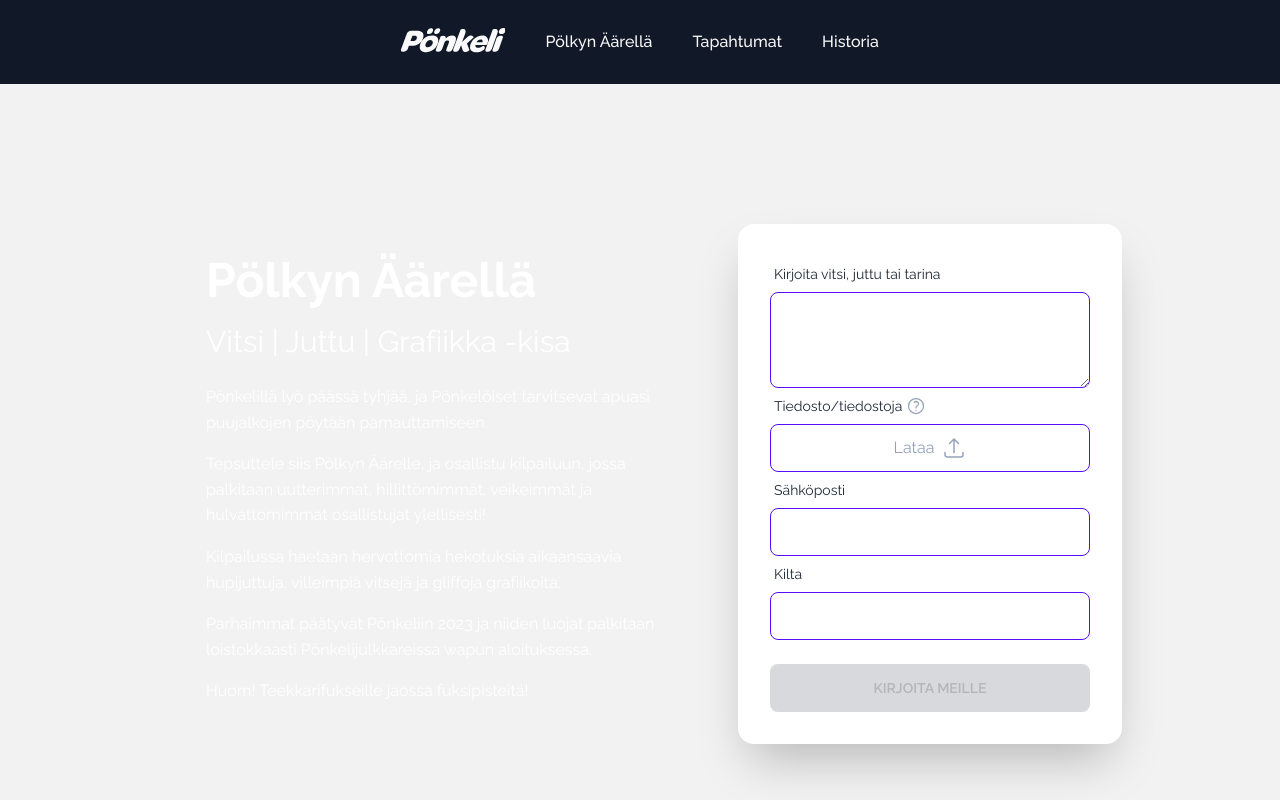
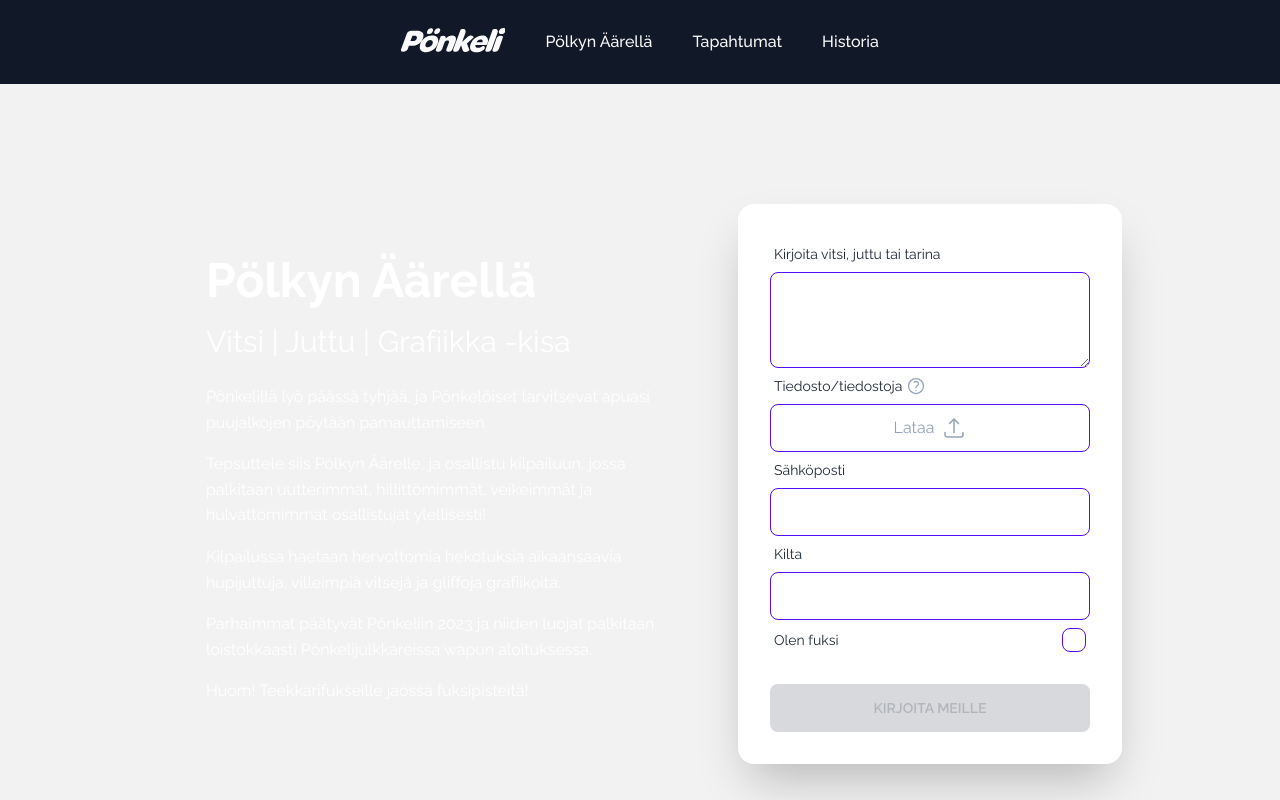
Before and after one commit to kolmeseiska/next-wappulehti, a Next.js app: page /kisa in a window 1280 px wide. Shown: the top 800 px of the page. Built offline with nearby package versions, Linux system fonts and the light colour scheme.

Commit message:
Add isFuksi field

```diff
--- a/components/Form.tsx
+++ b/components/Form.tsx
@@ -10,7 +10,8 @@ const defaultValues = {
   joke: '',
   files: [],
   email: '',
-  guild: ''
+  guild: '',
+  isFuksi: false
 }
 
 const upload = async (participation:Participation) => {
@@ -24,6 +25,7 @@ const upload = async (participation:Participation) => {
   formData.append('joke', participation.joke || '')
   formData.append('email', participation.email || '')
   formData.append('guild', participation.guild || '')
+  formData.append('isFuksi', participation.isFuksi == null ? 'false' : participation.isFuksi.toString())
 
   try {
     const result = (await fetch('/api/participation', {
@@ -45,6 +47,7 @@ const Form = () => {
 
   const onSubmit = async (participation:Participation) => {
     const result = await upload(participation)
+    console.log({ result })
     reset(defaultValues)
   }
 
@@ -87,6 +90,17 @@ const Form = () => {
           className='input input-bordered input-primary'
         />
       </div>
+      <div className='form-control'>
+        <label htmlFor='isFuksi' className='label cursor-pointer'>
+          <span className='label-text'>Olen fuksi</span>
+          <input
+            id='isFuksi'
+            type='checkbox'
+            {...register('isFuksi')}
+            className='checkbox checkbox-primary'
+          />
+        </label>
+      </div>
       <div className='form-control mt-6'>
         <button
           type='submit'
--- a/src/participation.tsx
+++ b/src/participation.tsx
@@ -43,6 +43,7 @@ export const participationSchema = yup.object().shape({
     .nullable(),
   email: yup.string().label('Sähköposti').nullable(),
   guild: yup.string().label('Kilta').nullable(),
+  isFuksi: yup.boolean().label('Olen fuksi'),
 }, [['joke', 'files']])
 
 export type Participation = yup.InferType<typeof participationSchema>
```
